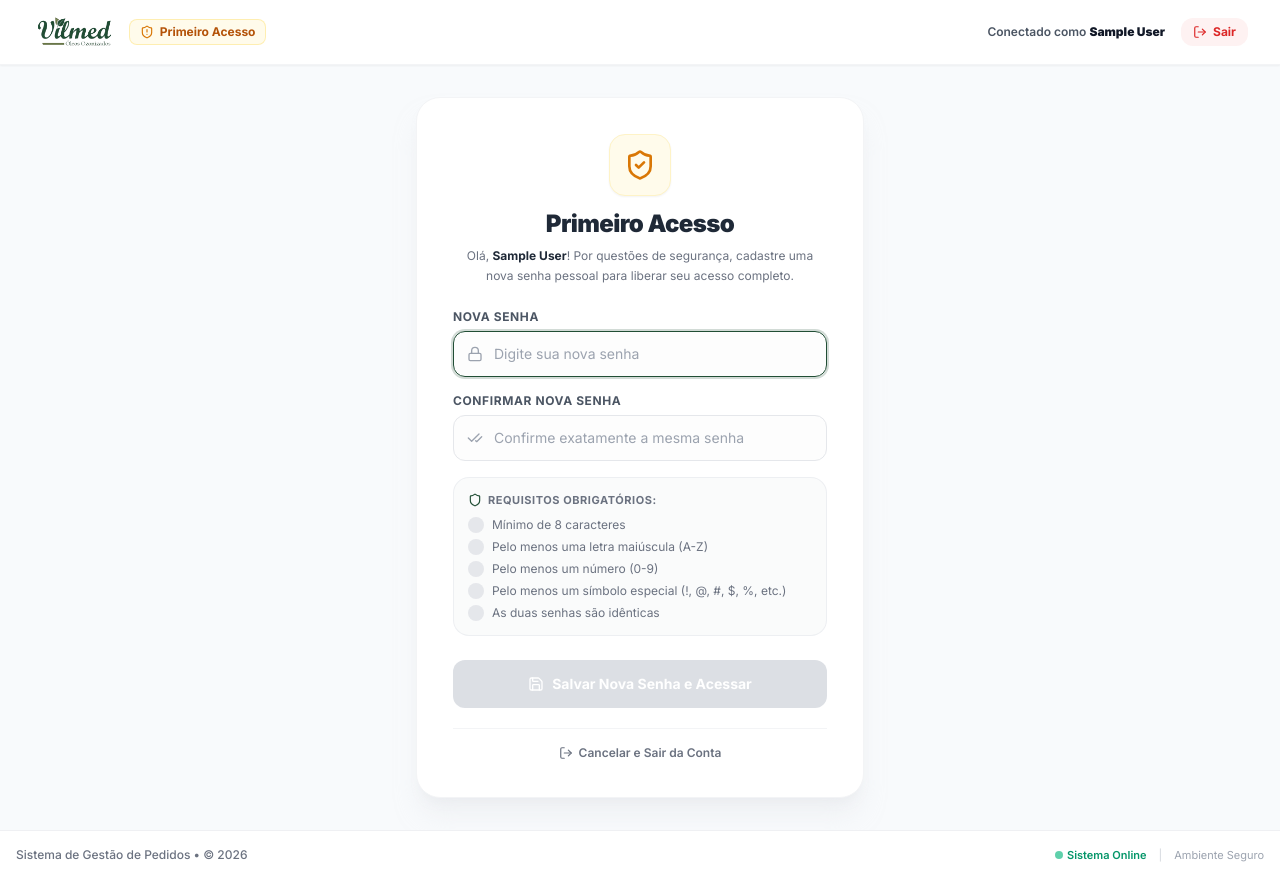
After one commit to GustavoEw05/Sistema_pedidos, a PHP site: page /trocar_senha.php in a window 1280 px wide. The commit adds this page. Run offline with PHP 8.4, Linux system fonts and the light colour scheme; the visitor is signed in with stand-in values (Sample User, id 1); a stand-in replaces the project's code that opens the database connection; some libraries are stand-ins or nearby versions.

Commit message:
Troca de senha do Usuario

```diff
--- a/includes/auth.php
+++ b/includes/auth.php
@@ -29,6 +29,15 @@ if (!headers_sent()) {
 if (!isset($_SESSION['usuario_id'])) {
     $baseUrl = defined('BASE_URL') ? BASE_URL . '/index.php' : '../index.php';
     header("Location: " . $baseUrl);
+    exit;
+}
+
+// 4. Bloqueio Mandatório de Primeiro Acesso (Troca de Senha Obrigatória)
+$scriptAtual = basename($_SERVER['PHP_SELF'] ?? '');
+if (!empty($_SESSION['primeiro_acesso']) && !in_array($scriptAtual, ['trocar_senha.php', 'logout.php'], true)) {
+    $isSubpasta = str_contains($_SERVER['PHP_SELF'] ?? '', '/admin/') || str_contains($_SERVER['PHP_SELF'] ?? '', '/revendedor/');
+    $prefixo = $isSubpasta ? '../' : '';
+    header("Location: " . $prefixo . "trocar_senha.php");
     exit;
 }
 
--- a/includes/footer.php
+++ b/includes/footer.php
@@ -38,6 +38,10 @@
             };
 
             switch (tipo) {
+                case 'senha_alterada':
+                    config.title = 'Senha Atualizada com Sucesso!';
+                    config.text = 'Sua nova senha foi cadastrada e protegida. Seja bem-vindo(a)!';
+                    break;
                 case 'pedido_criado':
                 case 'criado':
                     config.title = 'Pedido Realizado!';
--- a/includes/header.php
+++ b/includes/header.php
@@ -73,7 +73,39 @@ $prefixoCaminho = $isNaRaiz ? '' : '../';
 </head>
 <body class="bg-slate-50 font-sans text-gray-800 antialiased min-h-full flex flex-col selection:bg-secundaria selection:text-primaria">
 
-<?php if (isset($_SESSION['usuario_id'])): ?>
+<?php
+$isTrocaSenha = (!empty($_SESSION['primeiro_acesso']) || $paginaAtual === 'trocar_senha.php');
+if (isset($_SESSION['usuario_id'])):
+    if ($isTrocaSenha):
+?>
+<nav class="bg-white/95 backdrop-blur-md shadow-sm border-b border-gray-100 sticky top-0 z-50 transition-all duration-200">
+    <div class="max-w-7xl mx-auto px-4 sm:px-6 lg:px-8">
+        <div class="flex justify-between h-16 items-center">
+            <div class="flex items-center gap-3">
+                <img src="<?= $prefixoCaminho ?>uploads/logo.png"
+                     alt="Logo"
+                     class="h-9 sm:h-10 w-auto object-contain"
+                     onerror="this.onerror=null; this.src='https://placehold.co/150x50?text=Sua+Logo';">
+                <span class="inline-flex items-center gap-1.5 px-2.5 py-1 rounded-lg text-xs font-bold text-amber-700 bg-amber-50 border border-amber-200/60">
+                    <i data-lucide="shield-alert" class="w-3.5 h-3.5 text-amber-600"></i> Primeiro Acesso
+                </span>
+            </div>
+            <div class="flex items-center gap-3 sm:gap-4">
+                <?php if (isset($_SESSION['usuario_nome'])): ?>
+                    <span class="text-xs font-semibold text-gray-600 hidden sm:inline-block">
+                        Conectado como <strong class="text-gray-900"><?= htmlspecialchars($_SESSION['usuario_nome']) ?></strong>
+                    </span>
+                <?php endif; ?>
+                <a href="<?= $prefixoCaminho ?>logout.php"
+                   class="inline-flex items-center gap-1.5 px-3 py-1.5 rounded-xl text-xs font-bold text-red-600 bg-red-50 hover:bg-red-100 transition focus:outline-none focus:ring-2 focus:ring-red-400/20 active:scale-95">
+                    <i data-lucide="log-out" class="w-3.5 h-3.5"></i>
+                    <span>Sair</span>
+                </a>
+            </div>
+        </div>
+    </div>
+</nav>
+<?php else: ?>
 <nav x-data="{ open: false, notifOpen: false }" class="bg-white/95 backdrop-blur-md shadow-sm border-b border-gray-100 sticky top-0 z-50 transition-all duration-200">
     <div class="max-w-7xl mx-auto px-4 sm:px-6 lg:px-8">
         <div class="flex justify-between h-16 items-center">
@@ -287,7 +319,9 @@ $prefixoCaminho = $isNaRaiz ? '' : '../';
     </div>
 </nav>
 <?php endif; ?>
+<?php endif; ?>
 
+<?php if (isset($_SESSION['usuario_id']) && !$isTrocaSenha): ?>
 <script>
 document.addEventListener("DOMContentLoaded", () => {
     if (typeof lucide !== 'undefined') {
@@ -357,6 +391,7 @@ document.addEventListener("DOMContentLoaded", () => {
     setInterval(carregarNotificacoes, 20000);
 });
 </script>
+<?php endif; ?>
 
 <!-- Container principal flexível com min-h responsivo -->
 <main class="flex-1 w-full">
--- a/index.php
+++ b/index.php
@@ -3,8 +3,12 @@ if (session_status() === PHP_SESSION_NONE) {
     session_start();
 }
 
-// Se o usuário já estiver logado, redireciona para o painel correto
+// Se o usuário já estiver logado, redireciona para o painel correto ou tela de troca de senha
 if (isset($_SESSION['usuario_id']) && isset($_SESSION['usuario_nivel'])) {
+    if (!empty($_SESSION['primeiro_acesso'])) {
+        header("Location: trocar_senha.php");
+        exit;
+    }
     if ($_SESSION['usuario_nivel'] === 'admin') {
         header("Location: admin/dashboard.php");
         exit;
--- /dev/null
+++ b/trocar_senha.php
@@ -0,0 +1,291 @@
+<?php
+if (session_status() === PHP_SESSION_NONE) {
+    session_start();
+}
+
+require_once __DIR__ . '/includes/config.php';
+require_once __DIR__ . '/includes/auth.php';
+
+// Se o usuário não tem primeiro acesso pendente, redireciona diretamente ao painel correspondente
+if (empty($_SESSION['primeiro_acesso'])) {
+    if (isset($_SESSION['usuario_nivel']) && $_SESSION['usuario_nivel'] === 'admin') {
+        header("Location: admin/dashboard.php");
+    } else {
+        header("Location: revendedor/painel.php");
+    }
+    exit;
+}
+
+$erros = [];
+
+if ($_SERVER['REQUEST_METHOD'] === 'POST') {
+    $csrfToken = $_POST['csrf_token'] ?? null;
+    if (!validarCsrfToken($csrfToken)) {
+        $erros[] = "Sessão expirada ou solicitação inválida. Por favor, atualize a página e tente novamente.";
+    }
+
+    $novaSenha = (string)($_POST['nova_senha'] ?? '');
+    $confirmarSenha = (string)($_POST['confirmar_senha'] ?? '');
+
+    // Validação 1: Mínimo 8 caracteres
+    if (mb_strlen($novaSenha) < 8) {
+        $erros[] = "A nova senha deve possuir no mínimo 8 caracteres.";
+    }
+
+    // Validação 2: Pelo menos uma letra maiúscula
+    if (!preg_match('/[A-Z]/', $novaSenha)) {
+        $erros[] = "A nova senha deve conter pelo menos uma letra maiúscula (A-Z).";
+    }
+
+    // Validação 3: Pelo menos um número
+    if (!preg_match('/[0-9]/', $novaSenha)) {
+        $erros[] = "A nova senha deve conter pelo menos um número (0-9).";
+    }
+
+    // Validação 4: Pelo menos um símbolo ou caractere especial
+    if (!preg_match('/[\W_]/', $novaSenha)) {
+        $erros[] = "A nova senha deve conter pelo menos um símbolo especial (ex: @, #, $, %, &, *, !, ?).";
+    }
+
+    // Validação 5: Confirmação de senha
+    if ($novaSenha !== $confirmarSenha) {
+        $erros[] = "A confirmação de senha não coincide com a nova senha digitada.";
+    }
+
+    // Se passou em todas as regras de segurança
+    if (empty($erros)) {
+        try {
+            // Criptografa a senha com algoritmo seguro nativo do PHP (BCRYPT / Argon2 conforme padrão)
+            $hashCriptografado = password_hash($novaSenha, PASSWORD_DEFAULT);
+
+            $stmt = $pdo->prepare("UPDATE usuarios SET senha = ?, primeiro_acesso = FALSE WHERE id = ?");
+            $stmt->execute([$hashCriptografado, (int)$_SESSION['usuario_id']]);
+
+            // Atualiza o estado da sessão
+            $_SESSION['primeiro_acesso'] = false;
+            unset($_SESSION['primeiro_acesso']);
+
+            // Redireciona com feedback de sucesso
+            if (isset($_SESSION['usuario_nivel']) && $_SESSION['usuario_nivel'] === 'admin') {
+                header("Location: admin/dashboard.php?sucesso=senha_alterada");
+            } else {
+                header("Location: revendedor/painel.php?sucesso=senha_alterada");
+            }
+            exit;
+        } catch (\Throwable $e) {
+            error_log("[Trocar Senha] Erro ao atualizar senha no banco: " . $e->getMessage());
+            $erros[] = "Ocorreu uma falha interna ao salvar sua nova senha. Por favor, tente novamente.";
+        }
+    }
+}
+
+include 'includes/header.php';
+?>
+
+<div class="min-h-[calc(100vh-10rem)] flex items-center justify-center py-8 px-4 sm:px-6 lg:px-8">
+    <div x-data="{
+            novaSenha: '',
+            confirmarSenha: '',
+            mostrarSenha: false,
+            mostrarConfirmar: false,
+            get temMinimo() { return this.novaSenha.length >= 8; },
+            get temMaiuscula() { return /[A-Z]/.test(this.novaSenha); },
+            get temNumero() { return /[0-9]/.test(this.novaSenha); },
+            get temSimbolo() { return /[^a-zA-Z0-9]/.test(this.novaSenha); },
+            get senhasIguais() { return this.novaSenha.length > 0 && this.novaSenha === this.confirmarSenha; },
+            get pontuacaoForca() {
+                let pontos = 0;
+                if (this.temMinimo) pontos += 25;
+                if (this.temMaiuscula) pontos += 25;
+                if (this.temNumero) pontos += 25;
+                if (this.temSimbolo) pontos += 25;
+                return pontos;
+            },
+            get textoForca() {
+                if (this.novaSenha.length === 0) return 'Digite uma senha';
+                if (this.pontuacaoForca <= 50) return 'Fraca';
+                if (this.pontuacaoForca <= 75) return 'Média';
+                return 'Forte e Segura';
+            },
+            get corForca() {
+                if (this.novaSenha.length === 0) return 'bg-gray-200';
+                if (this.pontuacaoForca <= 50) return 'bg-red-500';
+                if (this.pontuacaoForca <= 75) return 'bg-amber-500';
+                return 'bg-emerald-500';
+            },
+            get formularioValido() {
+                return this.temMinimo && this.temMaiuscula && this.temNumero && this.temSimbolo && this.senhasIguais;
+            }
+         }"
+         class="max-w-md w-full bg-white p-6 sm:p-9 rounded-3xl shadow-xl shadow-gray-200/50 border border-gray-100 transition-all">
+
+        <!-- Cabeçalho do Card -->
+        <div class="text-center mb-6">
+            <div class="inline-flex p-3.5 rounded-2xl bg-amber-50 text-amber-600 mb-3 border border-amber-100 shadow-sm">
+                <i data-lucide="shield-check" class="w-8 h-8"></i>
+            </div>
+            <h1 class="text-2xl font-black text-gray-800 tracking-tight">Primeiro Acesso</h1>
+            <p class="text-xs text-gray-500 mt-1.5 leading-relaxed">
+                Olá, <strong class="text-gray-800 font-bold"><?= htmlspecialchars($_SESSION['usuario_nome'] ?? 'Usuário') ?></strong>!
+                Por questões de segurança, cadastre uma nova senha pessoal para liberar seu acesso completo.
+            </p>
+        </div>
+
+        <!-- Alertas de Erro (se houver) -->
+        <?php if (!empty($erros)): ?>
+            <div class="mb-5 bg-red-50 border border-red-200/80 text-red-700 px-4 py-3 rounded-2xl text-xs font-semibold shadow-sm space-y-1" role="alert">
+                <div class="flex items-center gap-2 text-red-800 font-bold mb-1">
+                    <i data-lucide="alert-triangle" class="w-4 h-4 shrink-0 text-red-500"></i>
+                    <span>Atenção aos seguintes pontos:</span>
+                </div>
+                <ul class="list-disc list-inside space-y-0.5 text-[11px] text-red-600 pl-1">
+                    <?php foreach ($erros as $erro): ?>
+                        <li><?= htmlspecialchars($erro) ?></li>
+                    <?php endforeach; ?>
+                </ul>
+            </div>
+        <?php endif; ?>
+
+        <!-- Formulário de Troca de Senha -->
+        <form class="space-y-4" action="trocar_senha.php" method="POST">
+            <?= campoCsrf() ?>
+
+            <!-- Campo Nova Senha -->
+            <div>
+                <label for="nova_senha" class="block text-xs font-bold uppercase tracking-wider text-gray-600 mb-1.5">
+                    Nova Senha
+                </label>
+                <div class="relative">
+                    <div class="absolute inset-y-0 left-0 pl-3.5 flex items-center pointer-events-none text-gray-400">
+                        <i data-lucide="lock" class="w-4 h-4"></i>
+                    </div>
+                    <input id="nova_senha"
+                           name="nova_senha"
+                           :type="mostrarSenha ? 'text' : 'password'"
+                           x-model="novaSenha"
+                           required
+                           autofocus
+                           autocomplete="new-password"
+                           class="w-full pl-10 pr-10 py-3 border border-gray-200 rounded-xl text-sm text-gray-800 placeholder-gray-400 focus:outline-none focus:ring-2 focus:ring-primaria/20 focus:border-primaria transition-all bg-gray-50/40"
+                           placeholder="Digite sua nova senha">
+                    <button type="button"
+                            @click="mostrarSenha = !mostrarSenha"
+                            class="absolute inset-y-0 right-0 pr-3.5 flex items-center text-gray-400 hover:text-gray-600 focus:outline-none"
+                            title="Alternar visibilidade da senha">
+                        <i :data-lucide="mostrarSenha ? 'eye-off' : 'eye'" class="w-4 h-4"></i>
+                    </button>
+                </div>
+            </div>
+
+            <!-- Medidor de Força da Senha -->
+            <div class="space-y-1.5 pt-0.5" x-show="novaSenha.length > 0" x-cloak>
+                <div class="flex justify-between items-center text-[11px] font-semibold text-gray-500">
+                    <span>Força da Senha:</span>
+                    <span :class="{
+                        'text-red-500': pontuacaoForca <= 50,
+                        'text-amber-500': pontuacaoForca > 50 && pontuacaoForca <= 75,
+                        'text-emerald-600': pontuacaoForca > 75
+                    }" x-text="textoForca"></span>
+                </div>
+                <div class="w-full bg-gray-100 rounded-full h-1.5 overflow-hidden">
+                    <div class="h-1.5 rounded-full transition-all duration-300"
+                         :class="corForca"
+                         :style="'width: ' + pontuacaoForca + '%'"></div>
+                </div>
+            </div>
+
+            <!-- Campo Confirmar Senha -->
+            <div>
+                <label for="confirmar_senha" class="block text-xs font-bold uppercase tracking-wider text-gray-600 mb-1.5">
+                    Confirmar Nova Senha
+                </label>
+                <div class="relative">
+                    <div class="absolute inset-y-0 left-0 pl-3.5 flex items-center pointer-events-none text-gray-400">
+                        <i data-lucide="check-check" class="w-4 h-4"></i>
+                    </div>
+                    <input id="confirmar_senha"
+                           name="confirmar_senha"
+                           :type="mostrarConfirmar ? 'text' : 'password'"
+                           x-model="confirmarSenha"
+                           required
+                           autocomplete="new-password"
+                           class="w-full pl-10 pr-10 py-3 border border-gray-200 rounded-xl text-sm text-gray-800 placeholder-gray-400 focus:outline-none focus:ring-2 focus:ring-primaria/20 focus:border-primaria transition-all bg-gray-50/40"
+                           placeholder="Confirme exatamente a mesma senha">
+                    <button type="button"
+                            @click="mostrarConfirmar = !mostrarConfirmar"
+                            class="absolute inset-y-0 right-0 pr-3.5 flex items-center text-gray-400 hover:text-gray-600 focus:outline-none"
+                            title="Alternar visibilidade da senha">
+                        <i :data-lucide="mostrarConfirmar ? 'eye-off' : 'eye'" class="w-4 h-4"></i>
+                    </button>
+                </div>
+            </div>
+
+            <!-- Checklist Interativo de Requisitos -->
+            <div class="bg-gray-50/80 border border-gray-200/60 rounded-2xl p-3.5 space-y-2 mt-3">
+                <p class="text-[11px] font-bold uppercase tracking-wider text-gray-500 mb-1 flex items-center gap-1.5">
+                    <i data-lucide="shield" class="w-3.5 h-3.5 text-primaria"></i>
+                    Requisitos Obrigatórios:
+                </p>
+                <ul class="space-y-1.5 text-xs text-gray-600">
+                    <li class="flex items-center gap-2 transition-colors" :class="temMinimo ? 'text-emerald-600 font-semibold' : 'text-gray-500'">
+                        <span class="w-4 h-4 rounded-full flex items-center justify-center shrink-0"
+                              :class="temMinimo ? 'bg-emerald-100 text-emerald-600' : 'bg-gray-200 text-gray-400'">
+                            <i data-lucide="check" class="w-3 h-3" x-show="temMinimo"></i>
+                        </span>
+                        <span>Mínimo de 8 caracteres</span>
+                    </li>
+                    <li class="flex items-center gap-2 transition-colors" :class="temMaiuscula ? 'text-emerald-600 font-semibold' : 'text-gray-500'">
+                        <span class="w-4 h-4 rounded-full flex items-center justify-center shrink-0"
+                              :class="temMaiuscula ? 'bg-emerald-100 text-emerald-600' : 'bg-gray-200 text-gray-400'">
+                            <i data-lucide="check" class="w-3 h-3" x-show="temMaiuscula"></i>
+                        </span>
+                        <span>Pelo menos uma letra maiúscula (A-Z)</span>
+                    </li>
+                    <li class="flex items-center gap-2 transition-colors" :class="temNumero ? 'text-emerald-600 font-semibold' : 'text-gray-500'">
+                        <span class="w-4 h-4 rounded-full flex items-center justify-center shrink-0"
+                              :class="temNumero ? 'bg-emerald-100 text-emerald-600' : 'bg-gray-200 text-gray-400'">
+                            <i data-lucide="check" class="w-3 h-3" x-show="temNumero"></i>
+                        </span>
+                        <span>Pelo menos um número (0-9)</span>
+                    </li>
+                    <li class="flex items-center gap-2 transition-colors" :class="temSimbolo ? 'text-emerald-600 font-semibold' : 'text-gray-500'">
+                        <span class="w-4 h-4 rounded-full flex items-center justify-center shrink-0"
+                              :class="temSimbolo ? 'bg-emerald-100 text-emerald-600' : 'bg-gray-200 text-gray-400'">
+                            <i data-lucide="check" class="w-3 h-3" x-show="temSimbolo"></i>
+                        </span>
+                        <span>Pelo menos um símbolo especial (!, @, #, $, %, etc.)</span>
+                    </li>
+                    <li class="flex items-center gap-2 transition-colors" :class="senhasIguais ? 'text-emerald-600 font-semibold' : 'text-gray-500'">
+                        <span class="w-4 h-4 rounded-full flex items-center justify-center shrink-0"
+                              :class="senhasIguais ? 'bg-emerald-100 text-emerald-600' : 'bg-gray-200 text-gray-400'">
+                            <i data-lucide="check" class="w-3 h-3" x-show="senhasIguais"></i>
+                        </span>
+                        <span>As duas senhas são idênticas</span>
+                    </li>
+                </ul>
+            </div>
+
+            <!-- Botão de Ação -->
+            <div class="pt-2">
+                <button type="submit"
+                        :disabled="!formularioValido"
+                        :class="formularioValido ? 'bg-primaria hover:bg-primaria-hover cursor-pointer shadow-md active:scale-[0.99]' : 'bg-gray-300 cursor-not-allowed opacity-75'"
+                        class="w-full py-3.5 px-4 text-sm font-bold rounded-xl text-white focus:outline-none focus:ring-4 focus:ring-primaria/20 transition-all flex items-center justify-center gap-2">
+                    <i data-lucide="save" class="w-4 h-4"></i>
+                    <span>Salvar Nova Senha e Acessar</span>
+                </button>
+            </div>
+        </form>
+
+        <!-- Botão Sair/Cancelar -->
+        <div class="text-center mt-5 pt-4 border-t border-gray-100">
+            <a href="logout.php" class="text-xs font-semibold text-gray-500 hover:text-red-600 transition flex items-center justify-center gap-1.5">
+                <i data-lucide="log-out" class="w-3.5 h-3.5"></i>
+                <span>Cancelar e Sair da Conta</span>
+            </a>
+        </div>
+
+    </div>
+</div>
+
+<?php include 'includes/footer.php'; ?>
```
Also changed, not shown: logar.php (+10 -1 lines).
